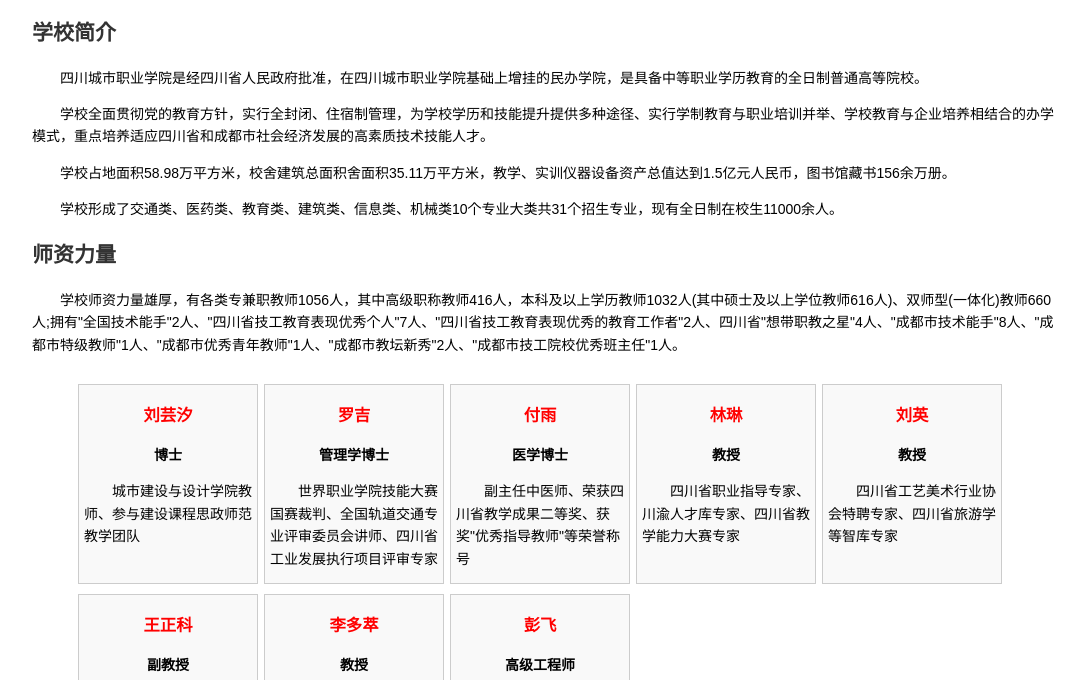
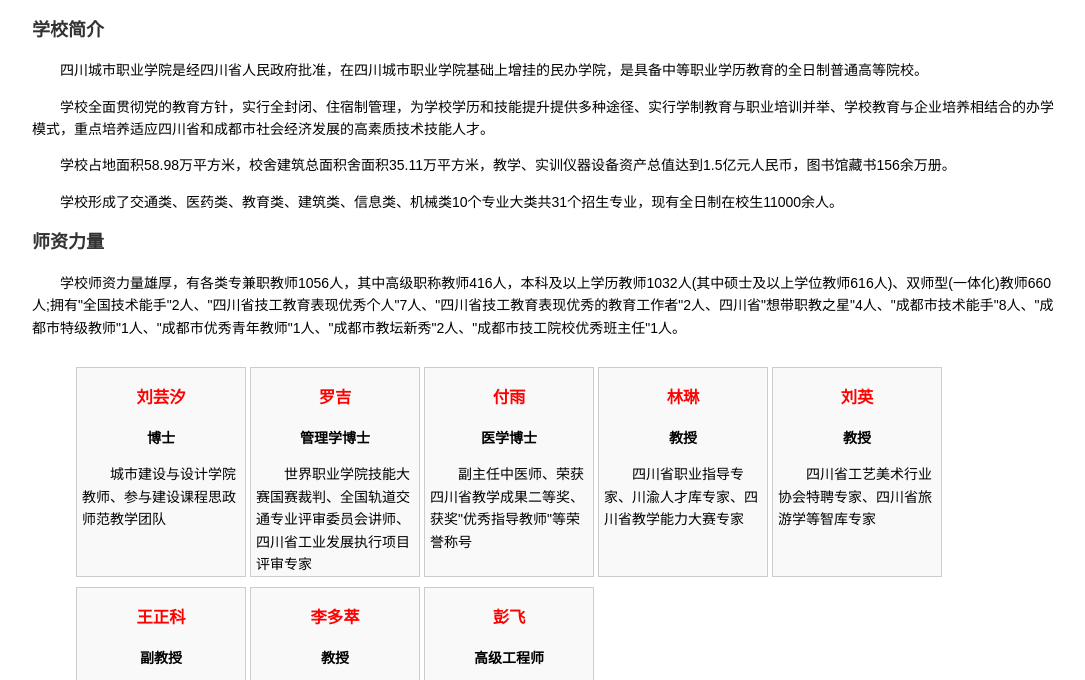
Before and after one commit to Three-Brothers/newschool.github.io, a plain HTML site: page sccs.html in a window 1280 px wide. Shown: the part 68-748 px from the top of the page, without its empty margins (96-1181 px from the left). Drawn offline with Linux system fonts and the light colour scheme.

Commit message:
Update sccs.html

```diff
--- a/sccs.html
+++ b/sccs.html
@@ -22,6 +22,9 @@
         h1, h2 {
             color: #333;
         }
+        h2{
+            font-size: 18px;
+        }
         p{
             text-indent: 2em;
         }
@@ -43,11 +46,10 @@
             float: left;
             list-style: none;
             padding: 0;
-            width: 180px;
-            height: 200px;
+            width: 170px;
+            height: 210px;
             border: 1px solid #ccc;
-            /*margin: 10px 0; */
-            margin-left: 6px;
+            margin-left: 4px;
             margin-bottom: 10px;
             background-color: #f9f9f9;
             text-align: center;
```
